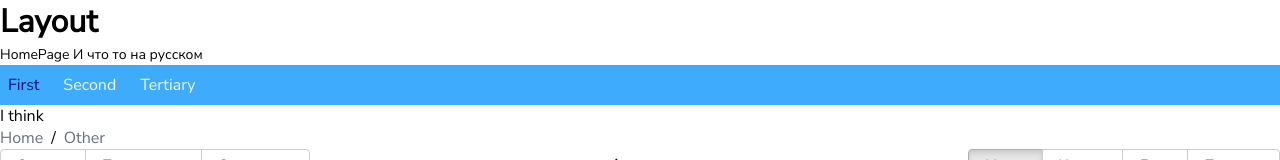
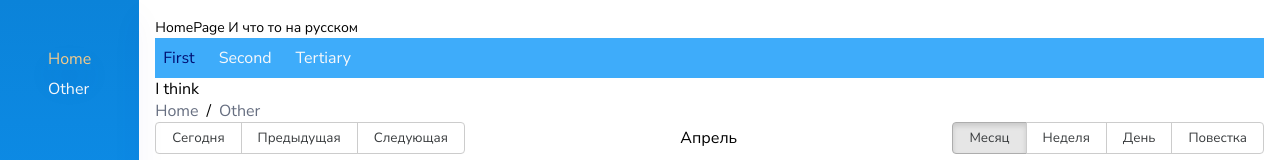
Before and after one commit to DianaZham/RS, a React (Vite) app in the folder frontend/: page / in a window 1280 px wide. Shown: the top 160 px of the page. Built offline with nearby package versions, Linux system fonts and the light colour scheme.

Commit message:
added layout

```diff
--- a/frontend/src/app/styles/theme/theme.ts
+++ b/frontend/src/app/styles/theme/theme.ts
@@ -67,7 +67,7 @@ const ApplicationTheme: DefaultTheme = {
             extraDark: '#F26C0C',
             dark: '#FF661A',
             light: '#FF9040',
-            extraLight: '#FFA96A'
+            extraLight: '#f6cb8a'
         },
         neutral: {
             black: '#17181A',
--- a/frontend/src/pages/layout.tsx
+++ b/frontend/src/pages/layout.tsx
@@ -1,12 +1,17 @@
 import React, {FC} from 'react'
 import {Outlet} from 'react-router-dom'
+import {StyledContentWrapper, StyledLayoutWrapper} from './stlyed-layout'
+import {VerticalNavigationMenu} from '../widgets/navigation'
 
 const Layout: FC = () => (
-    <div>
-        <h1>Layout</h1>
-        <Outlet/>
-    </div>
+    <StyledLayoutWrapper>
+        <VerticalNavigationMenu/>
+        <StyledContentWrapper>
+            <Outlet/>
+        </StyledContentWrapper>
+    </StyledLayoutWrapper>
 )
+
 
 Layout.displayName = 'Layout'
 
--- /dev/null
+++ b/frontend/src/pages/stlyed-layout.tsx
@@ -0,0 +1,11 @@
+import styled from 'styled-components'
+
+export const StyledLayoutWrapper = styled.div`
+  display: grid;
+  grid-template-columns: auto 1fr;
+`
+
+export const StyledContentWrapper = styled.div`
+  padding: ${({theme}) => theme.spacing['sp-4']}px;
+  box-shadow: ${({theme}) => theme.shadow.large};
+`
--- /dev/null
+++ b/frontend/src/widgets/navigation/index.ts
@@ -0,0 +1 @@
+export {VerticalNavigationMenu} from './ui'
--- /dev/null
+++ b/frontend/src/widgets/navigation/ui/index.ts
@@ -0,0 +1 @@
+export {VerticalNavigationMenu} from './vertical-navigation-menu'
--- /dev/null
+++ b/frontend/src/widgets/navigation/ui/vertical-navigation-menu/index.ts
@@ -0,0 +1 @@
+export {default as VerticalNavigationMenu} from './vertical-navigation-menu'
--- /dev/null
+++ b/frontend/src/widgets/navigation/ui/vertical-navigation-menu/styled.tsx
@@ -0,0 +1,27 @@
+import styled, {css} from 'styled-components'
+import {Link} from '../../../../share'
+
+type NavigationLinkProps = {
+    $isActive?: boolean
+}
+
+export const StyledVerticalNavigationMenu = styled.nav`
+  display: flex;
+  flex-direction: column;
+  padding: ${({theme}) => theme.spacing['sp-8']}px;
+  gap: ${({theme}) => theme.spacing['sp-2']}px;
+  box-shadow: ${({theme}) => theme.shadow.large};
+  background: ${({theme}) => `linear-gradient(${theme.colors.primary.extraDark}, ${theme.colors.primary.dark}, ${theme.colors.secondary.extraLight})`};
+`
+
+export const NavigationLink = styled(Link)<NavigationLinkProps>`
+  color: ${({theme, $isActive = false}) => $isActive ? theme.colors.tertiary.extraLight : theme.colors.neutral.white};
+
+  &:hover {
+    color: ${({theme}) => theme.colors.tertiary.extraDark};
+  }
+
+  ${({$isActive}) => $isActive && css`
+    box-shadow: ${({theme}) => theme.shadow.large};
+  `}
+`
--- /dev/null
+++ b/frontend/src/widgets/navigation/ui/vertical-navigation-menu/vertical-navigation-menu.tsx
@@ -0,0 +1,22 @@
+import React, {FC} from 'react'
+import {NavigationLink, StyledVerticalNavigationMenu} from './styled'
+import {Path} from '../../../../app'
+import {useMatches} from 'react-router-dom'
+
+const isMatchPath = (paths: { pathname: string }[], path: string) => (paths.find(({pathname}) => pathname === path)) !== undefined
+
+const VerticalNavigationMenu: FC = () => {
+
+    const matches = useMatches()
+
+    return (
+        <StyledVerticalNavigationMenu>
+            <NavigationLink to={Path.Home} $isActive={isMatchPath(matches, Path.Home)}>Home</NavigationLink>
+            <NavigationLink to={Path.Other} $isActive={isMatchPath(matches, Path.Other)}>Other</NavigationLink>
+        </StyledVerticalNavigationMenu>
+    )
+}
+
+VerticalNavigationMenu.displayName = 'VerticalNavigationMenu'
+
+export default VerticalNavigationMenu
```
